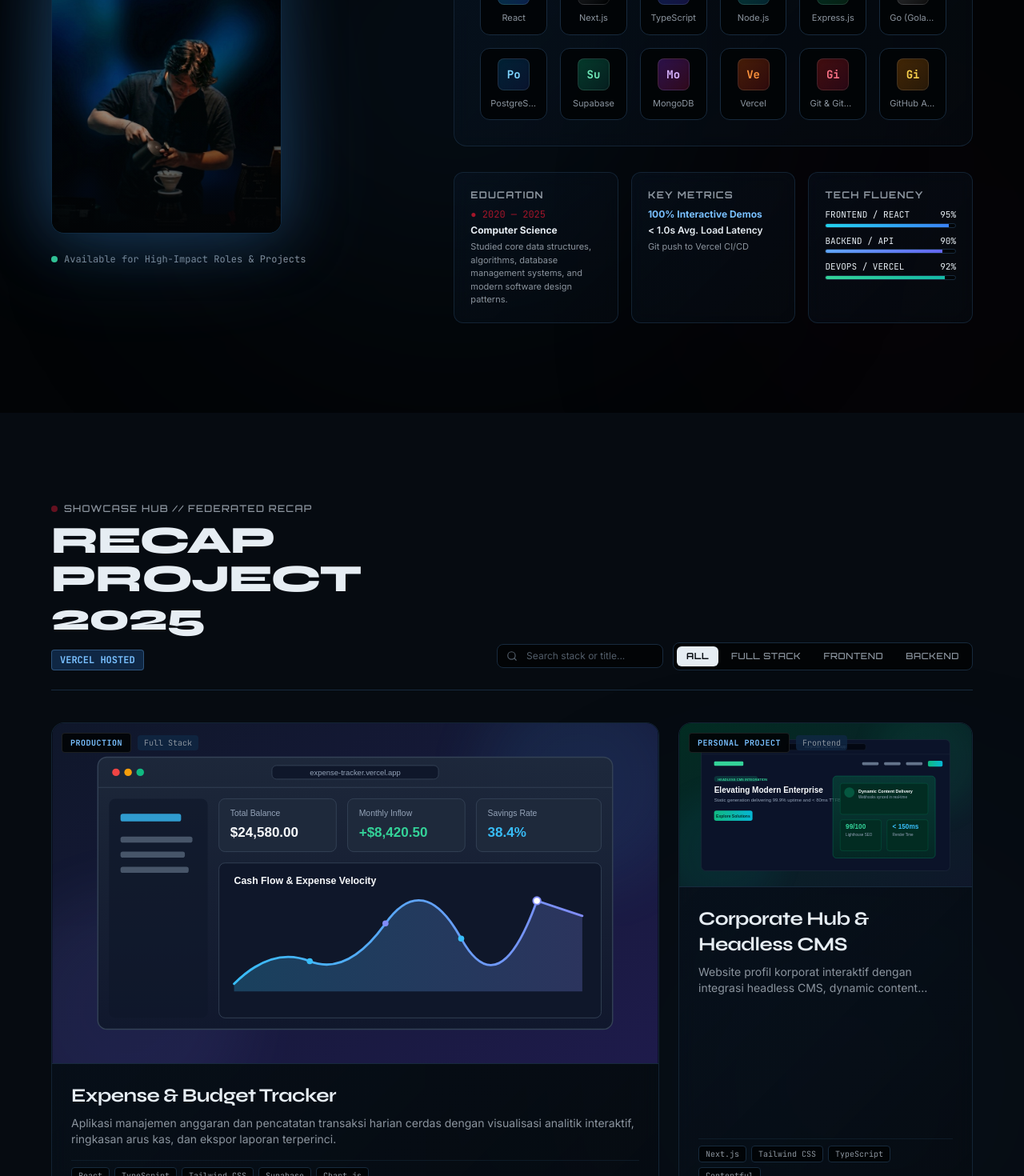
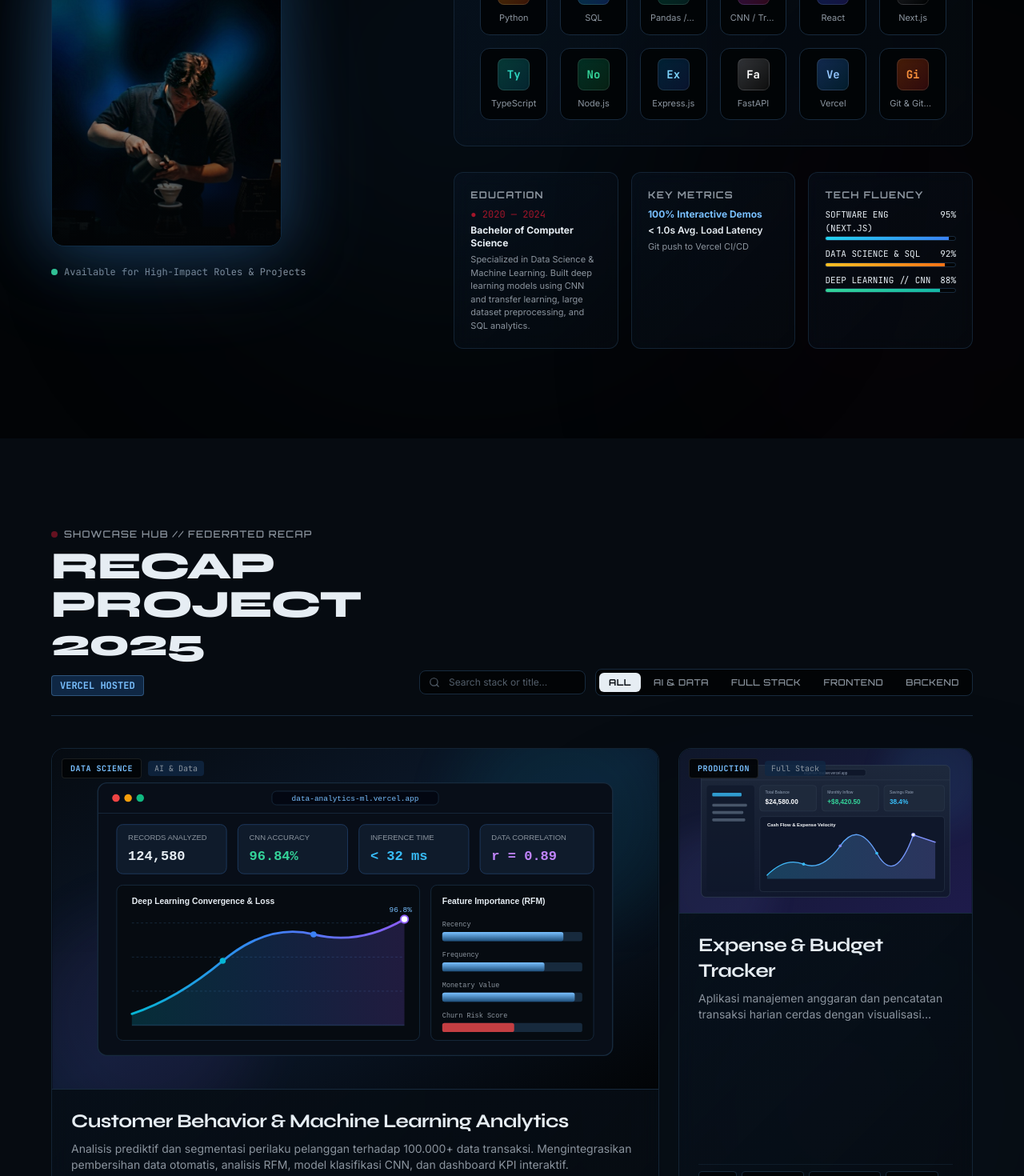
Before and after one commit to najwamarufabyadhi/portofolio, a Next.js app: page / in a window 1280 px wide. Shown: the part 1320-2790 px from the top of the page at 80% size. Built offline with nearby package versions, Linux system fonts and the light colour scheme.

Commit message:
feat: adopt Software Engineer // AI & Data Science identity, add AI & Data category, vector thumbnail, and realigned fluency

```diff
--- a/app/layout.tsx
+++ b/app/layout.tsx
@@ -31,9 +31,20 @@ const jetbrainsMono = JetBrains_Mono({
 
 export const metadata: Metadata = {
   metadataBase: new URL("https://najwamaruf.vercel.app"),
-  title: "Muhammad Najwa Maruf Abyadhi — Developer Portfolio Hub 2025",
-  description: "Full-Stack Software Engineer Portfolio Hub. Live interactive Vercel demos, high-performance web systems, and clean code repositories.",
-  keywords: ["Software Engineer", "Full-Stack Developer", "Next.js", "React", "TypeScript", "Vercel", "Muhammad Najwa Maruf Abyadhi"],
+  title: "Muhammad Najwa Maruf Abyadhi — Software Engineer // AI & Data Science",
+  description: "Software Engineer // AI & Data Science Portfolio Hub. Interactive Vercel web systems, deep learning CNN models, and data analytics dashboards.",
+  keywords: [
+    "Software Engineer",
+    "AI & Data Science",
+    "Machine Learning",
+    "CNN",
+    "Next.js",
+    "React",
+    "Python",
+    "TypeScript",
+    "Vercel",
+    "Muhammad Najwa Maruf Abyadhi",
+  ],
   authors: [{ name: "Muhammad Najwa Maruf Abyadhi" }],
   openGraph: {
     title: "Muhammad Najwa Maruf Abyadhi — Developer Portfolio Hub",
--- a/components/ProfileSection.tsx
+++ b/components/ProfileSection.tsx
@@ -87,24 +87,24 @@ export const ProfileSection: React.FC = () => {
               {/* Glossy App Tiles Grid */}
               <div className="grid grid-cols-3 sm:grid-cols-6 gap-3 sm:gap-4">
                 {[
+                  ...(profileData.techStack.dataAi || []).slice(0, 4),
                   ...profileData.techStack.frontend.slice(0, 3),
                   ...profileData.techStack.backend.slice(0, 3),
-                  ...profileData.techStack.database.slice(0, 3),
-                  ...profileData.techStack.devops.slice(0, 3),
+                  ...profileData.techStack.devops.slice(0, 2),
                 ].map((skill, idx) => {
                   const colors = [
+                    "from-amber-500/30 to-orange-700/30 text-amber-300",
                     "from-cyan-500/30 to-blue-600/30 text-cyan-400",
+                    "from-emerald-600/30 to-teal-800/30 text-emerald-300",
+                    "from-purple-600/30 to-pink-800/30 text-purple-300",
+                    "from-blue-600/30 to-indigo-700/30 text-blue-400",
                     "from-zinc-500/30 to-black/50 text-white",
-                    "from-blue-600/30 to-indigo-700/30 text-blue-400",
                     "from-teal-500/30 to-cyan-700/30 text-teal-400",
                     "from-emerald-600/30 to-green-800/30 text-emerald-400",
+                    "from-sky-700/30 to-blue-900/30 text-sky-300",
                     "from-zinc-400/30 to-stone-900/50 text-white",
-                    "from-sky-700/30 to-blue-900/30 text-sky-300",
-                    "from-emerald-500/30 to-teal-800/30 text-emerald-300",
-                    "from-purple-600/30 to-pink-800/30 text-purple-300",
+                    "from-blue-500/30 to-sky-800/30 text-blue-300",
                     "from-orange-600/30 to-red-800/30 text-orange-400",
-                    "from-red-600/30 to-rose-900/30 text-rose-400",
-                    "from-amber-600/30 to-yellow-800/30 text-amber-300",
                   ];
                   const colorClass = colors[idx % colors.length];
                   const abbr = skill.name.length <= 3 ? skill.name : skill.name.slice(0, 2);
@@ -176,7 +176,7 @@ export const ProfileSection: React.FC = () => {
                   <div className="space-y-2">
                     <div>
                       <div className="flex justify-between text-[11px] font-mono text-text-main mb-0.5">
-                        <span>FRONTEND / REACT</span>
+                        <span>SOFTWARE ENG (NEXT.JS)</span>
                         <span>95%</span>
                       </div>
                       <div className="w-full bg-obsidian-deep rounded-full h-1.5 border border-obsidian-border overflow-hidden">
@@ -185,20 +185,20 @@ export const ProfileSection: React.FC = () => {
                     </div>
                     <div>
                       <div className="flex justify-between text-[11px] font-mono text-text-main mb-0.5">
-                        <span>BACKEND / API</span>
-                        <span>90%</span>
+                        <span>DATA SCIENCE &amp; SQL</span>
+                        <span>92%</span>
                       </div>
                       <div className="w-full bg-obsidian-deep rounded-full h-1.5 border border-obsidian-border overflow-hidden">
-                        <div className="bg-gradient-to-r from-blue-400 to-indigo-500 h-full w-[90%]" />
+                        <div className="bg-gradient-to-r from-amber-400 to-orange-500 h-full w-[92%]" />
                       </div>
                     </div>
                     <div>
                       <div className="flex justify-between text-[11px] font-mono text-text-main mb-0.5">
-                        <span>DEVOPS / VERCEL</span>
-                        <span>92%</span>
+                        <span>DEEP LEARNING // CNN</span>
+                        <span>88%</span>
                       </div>
                       <div className="w-full bg-obsidian-deep rounded-full h-1.5 border border-obsidian-border overflow-hidden">
-                        <div className="bg-gradient-to-r from-emerald-400 to-teal-500 h-full w-[92%]" />
+                        <div className="bg-gradient-to-r from-emerald-400 to-teal-500 h-full w-[88%]" />
                       </div>
                     </div>
                   </div>
--- a/components/ProjectShowcase.tsx
+++ b/components/ProjectShowcase.tsx
@@ -30,12 +30,15 @@ export const ProjectShowcase: React.FC<ProjectShowcaseProps> = ({
   const [selectedCategory, setSelectedCategory] = useState<string>("ALL");
   const [searchQuery, setSearchQuery] = useState<string>("");
 
-  const categories = ["ALL", "FULL STACK", "FRONTEND", "BACKEND"];
+  const categories = ["ALL", "AI & DATA", "FULL STACK", "FRONTEND", "BACKEND"];
 
   const filteredProjects = useMemo(() => {
     return (initialProjects as Project[]).filter((p) => {
       const matchCat =
         selectedCategory === "ALL" ||
+        (selectedCategory === "AI & DATA" &&
+          (p.category.toUpperCase().includes("AI") ||
+            p.category.toUpperCase().includes("DATA"))) ||
         p.category.toUpperCase().includes(selectedCategory);
       const matchQuery =
         p.title.toLowerCase().includes(searchQuery.toLowerCase()) ||
--- a/data/profile.json
+++ b/data/profile.json
@@ -1,9 +1,9 @@
 {
   "name": "Muhammad Najwa Maruf Abyadhi",
   "shortName": "Awa",
-  "title": "Full-Stack Software Engineer",
+  "title": "Software Engineer // AI & Data Science",
   "badge": "Available for High-Impact Roles & Projects",
-  "tagline": "Data Sience,Machine Learning, Data Analytics, Architecting resilient, high-performance web applications and scalable digital solutions.",
+  "tagline": "Architecting high-performance web systems and engineering intelligent, data-driven machine learning solutions.",
   "bio": "Bachelor's degree in Computer Science with a specialization in Data Science and Machine Learning. Experience in processing and analyzing data, as well as building deep learning models using CNN and transfer learning. Proficient in Python, SQL, and data visualization to support data-driven decision making. Accustomed to working with large datasets, performing data preprocessing, and comprehensively evaluating model performance.",
   "location": "Indonesia",
   "email": "najwa.maruf.abyadhi@gmail.com",
@@ -25,9 +25,9 @@
       "description": "Optimized Core Web Vitals"
     },
     {
-      "label": "Code Repositories",
-      "value": "Clean",
-      "description": "Public & production-ready"
+      "label": "Data & Models",
+      "value": "CNN / ML",
+      "description": "Transfer learning & analytics"
     },
     {
       "label": "Delivery Pipeline",
@@ -36,6 +36,38 @@
     }
   ],
   "techStack": {
+    "dataAi": [
+      {
+        "name": "Python",
+        "level": "Advanced",
+        "icon": "python"
+      },
+      {
+        "name": "SQL",
+        "level": "Advanced",
+        "icon": "sql"
+      },
+      {
+        "name": "Pandas / NumPy",
+        "level": "Advanced",
+        "icon": "pandas"
+      },
+      {
+        "name": "CNN / Transfer Learning",
+        "level": "Advanced",
+        "icon": "cnn"
+      },
+      {
+        "name": "Scikit-Learn",
+        "level": "Advanced",
+        "icon": "scikit"
+      },
+      {
+        "name": "PyTorch / TensorFlow",
+        "level": "Intermediate",
+        "icon": "pytorch"
+      }
+    ],
     "frontend": [
       {
         "name": "React",
@@ -80,27 +112,15 @@
         "icon": "express"
       },
       {
-        "name": "Go (Golang)",
+        "name": "FastAPI",
         "level": "Intermediate",
-        "icon": "go"
-      },
-      {
-        "name": "Python / FastAPI",
-        "level": "Intermediate",
-        "icon": "python"
+        "icon": "fastapi"
       },
       {
         "name": "RESTful APIs",
         "level": "Advanced",
         "icon": "api"
       },
-      {
-        "name": "GraphQL",
-        "level": "Intermediate",
-        "icon": "graphql"
-      }
-    ],
-    "database": [
       {
         "name": "PostgreSQL",
         "level": "Advanced",
@@ -110,21 +130,6 @@
         "name": "Supabase",
         "level": "Advanced",
         "icon": "supabase"
-      },
-      {
-        "name": "MongoDB",
-        "level": "Intermediate",
-        "icon": "mongodb"
-      },
-      {
-        "name": "Redis",
-        "level": "Intermediate",
-        "icon": "redis"
-      },
-      {
-        "name": "Prisma ORM",
-        "level": "Advanced",
-        "icon": "prisma"
       }
     ],
     "devops": [
@@ -139,14 +144,19 @@
         "icon": "git"
       },
       {
-        "name": "GitHub Actions",
+        "name": "Docker",
         "level": "Intermediate",
-        "icon": "actions"
+        "icon": "docker"
       },
       {
         "name": "Linux / Bash",
         "level": "Intermediate",
         "icon": "linux"
+      },
+      {
+        "name": "GitHub Actions",
+        "level": "Intermediate",
+        "icon": "actions"
       },
       {
         "name": "Postman / Bruno",
@@ -158,11 +168,12 @@
   "experiences": [
     {
       "period": "2024 — Present",
-      "role": "Full-Stack Software Engineer",
+      "role": "Software Engineer // AI & Data Solutions",
       "company": "Independent / Client Projects",
-      "description": "Designing and deploying production-grade web applications, federated micro-apps, and full-stack solutions with automated Vercel CI/CD pipelines.",
+      "description": "Designing and deploying production-grade web applications, machine learning integration, and federated micro-apps with automated CI/CD pipelines.",
       "tags": [
         "Next.js",
+        "Python",
         "TypeScript",
         "Tailwind CSS",
         "PostgreSQL",
@@ -171,26 +182,28 @@
     },
     {
       "period": "2023 — 2024",
-      "role": "Frontend & Web Application Developer",
-      "company": "Digital Solutions & Open Source",
-      "description": "Constructed responsive single-page web applications with emphasis on sub-second load times, accessibility, and high Lighthouse scores (>95).",
+      "role": "Data Analyst & Web Developer",
+      "company": "Digital Solutions & Research",
+      "description": "Conducted exploratory data analysis, data cleaning pipelines, and built responsive web applications with sub-second latency.",
       "tags": [
+        "Python",
+        "SQL",
         "React",
-        "JavaScript (ES6+)",
-        "REST APIs",
-        "UI/UX Architecture"
+        "Pandas",
+        "Data Visualization"
       ]
     },
     {
-      "period": "2020 — 2025",
-      "role": "Computer Science",
-      "company": "Technical Training & Education",
-      "description": "Studied core data structures, algorithms, database management systems, and modern software design patterns.",
+      "period": "2020 — 2024",
+      "role": "Bachelor of Computer Science",
+      "company": "University Degree (Data Science & ML)",
+      "description": "Specialized in Data Science & Machine Learning. Built deep learning models using CNN and transfer learning, large dataset preprocessing, and SQL analytics.",
       "tags": [
-        "Data Structures",
-        "Algorithms",
-        "Databases",
-        "System Design"
+        "Data Science",
+        "Machine Learning",
+        "CNN",
+        "Python",
+        "SQL"
       ]
     }
   ]
--- a/data/projects.json
+++ b/data/projects.json
@@ -1,6 +1,24 @@
 [
   {
     "id": "project-01",
+    "title": "Customer Behavior & Machine Learning Analytics",
+    "slug": "customer-analytics-ml",
+    "category": "AI & Data",
+    "badge": "Data Science",
+    "description": "Analisis prediktif dan segmentasi perilaku pelanggan terhadap 100.000+ data transaksi. Mengintegrasikan pembersihan data otomatis, analisis RFM, model klasifikasi CNN, dan dashboard KPI interaktif.",
+    "thumbnail": "assets/images/projects/project-data-analytics.svg",
+    "technologies": ["Python", "SQL", "Pandas", "Scikit-Learn", "CNN / PyTorch", "Streamlit"],
+    "liveUrl": "https://customer-analytics-demo.vercel.app",
+    "repoUrl": "https://github.com/najwamaruf/customer-analytics-ml",
+    "featured": true,
+    "highlights": [
+      "Data preprocessing & feature engineering pipeline handling 100k+ transaction records",
+      "Trained deep learning CNN & transfer learning model achieving 96.84% accuracy",
+      "Interactive data visualization delivering actionable customer retention insights"
+    ]
+  },
+  {
+    "id": "project-02",
     "title": "Expense & Budget Tracker",
     "slug": "expense-tracker",
     "category": "Full Stack",
@@ -18,7 +36,7 @@
     ]
   },
   {
-    "id": "project-02",
+    "id": "project-03",
     "title": "Corporate Hub & Headless CMS",
     "slug": "company-cms",
     "category": "Frontend",
@@ -36,7 +54,7 @@
     ]
   },
   {
-    "id": "project-03",
+    "id": "project-04",
     "title": "Resilient Micro-API Gateway",
     "slug": "api-gateway",
     "category": "Backend",
@@ -54,7 +72,7 @@
     ]
   },
   {
-    "id": "project-04",
+    "id": "project-05",
     "title": "Developer Design System & UI Kit",
     "slug": "ui-kit",
     "category": "Frontend",
```
Also changed, not shown: public/assets/images/projects/project-data-analytics.svg (added).
